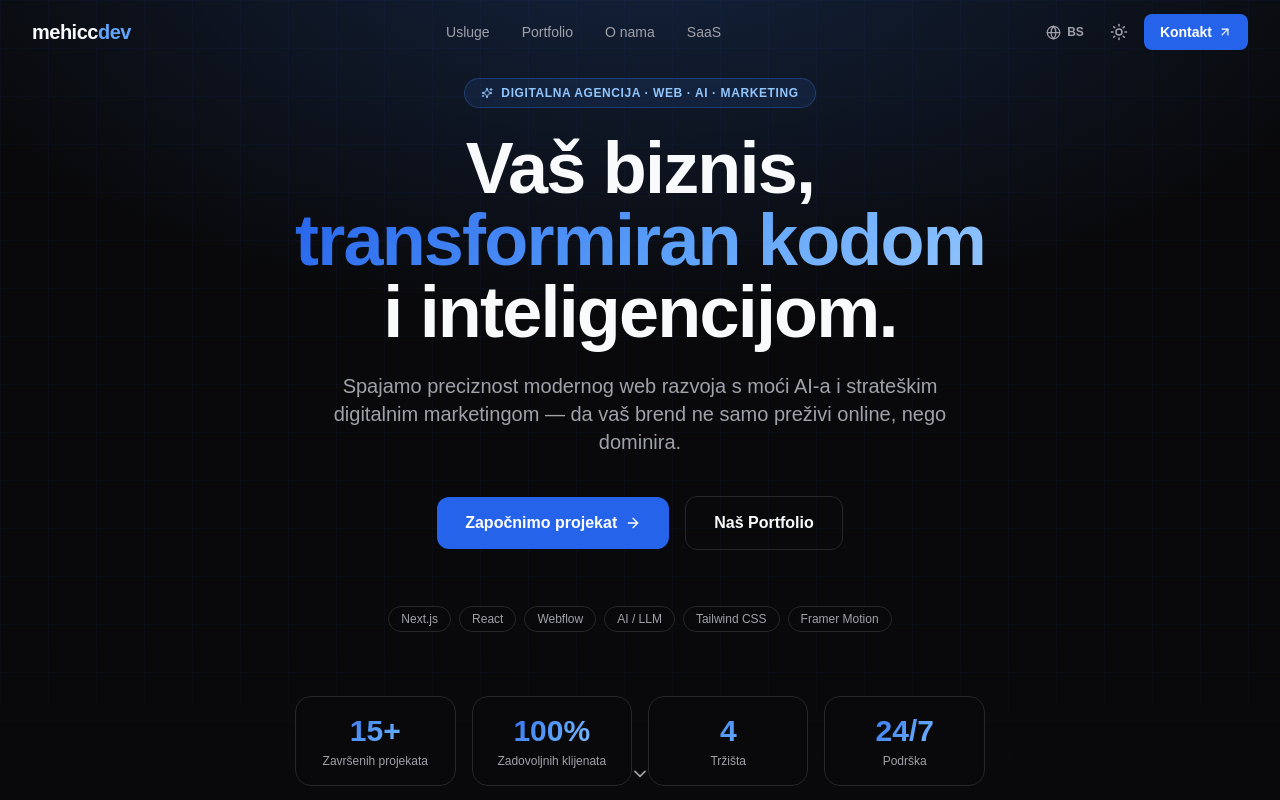
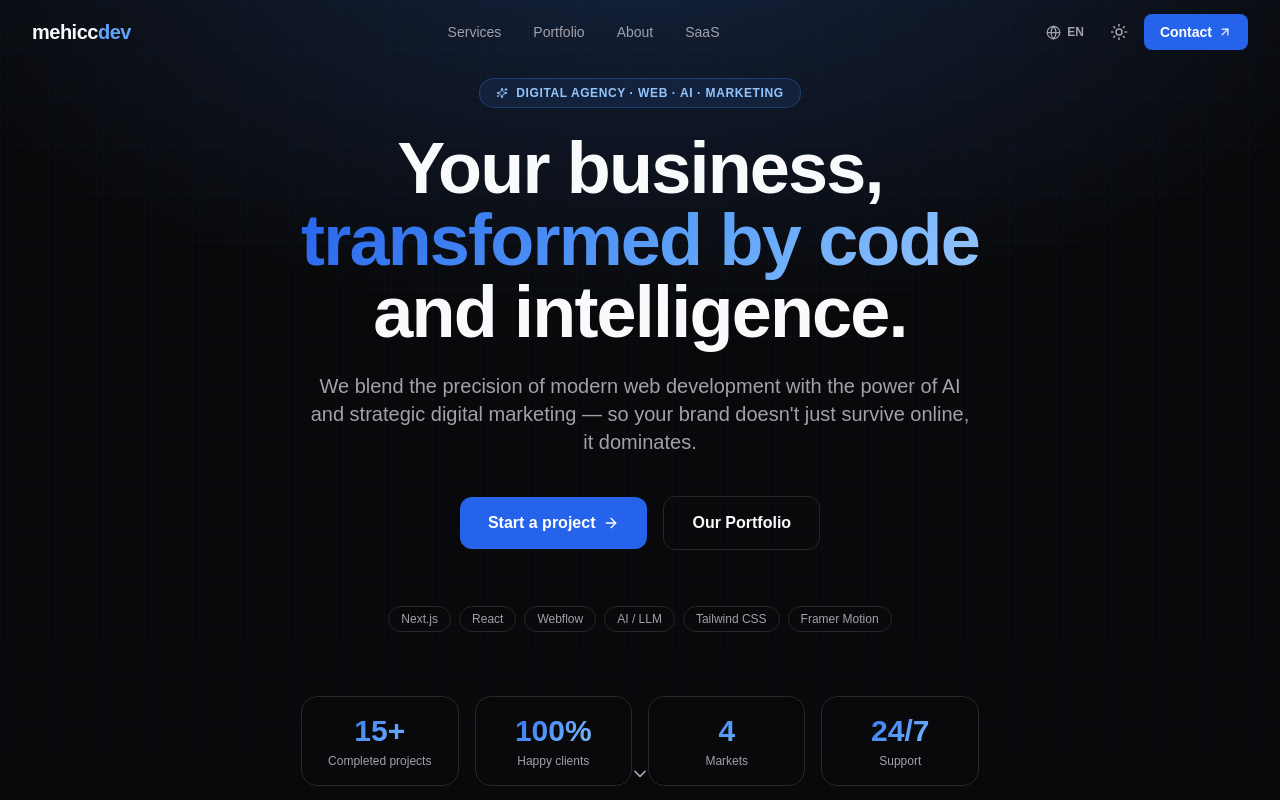
Before and after one commit to Bakeee99/mehiccdev, a Next.js app: page / in a window 1280 px wide. Shown: the top 800 px of the page. Built offline with nearby package versions, Linux system fonts and the light colour scheme.

Commit message:
Default jezik na engleski

```diff
--- a/components/ui/LanguageProvider.tsx
+++ b/components/ui/LanguageProvider.tsx
@@ -25,7 +25,7 @@ interface LanguageContextValue {
 const LanguageContext = createContext<LanguageContextValue | undefined>(undefined);
 
 export function LanguageProvider({ children }: { children: React.ReactNode }) {
-  const [lang, setLangState] = useState<Language>("bs");
+  const [lang, setLangState] = useState<Language>("en");
 
   // On mount, read saved language preference (if any)
   useEffect(() => {
```
